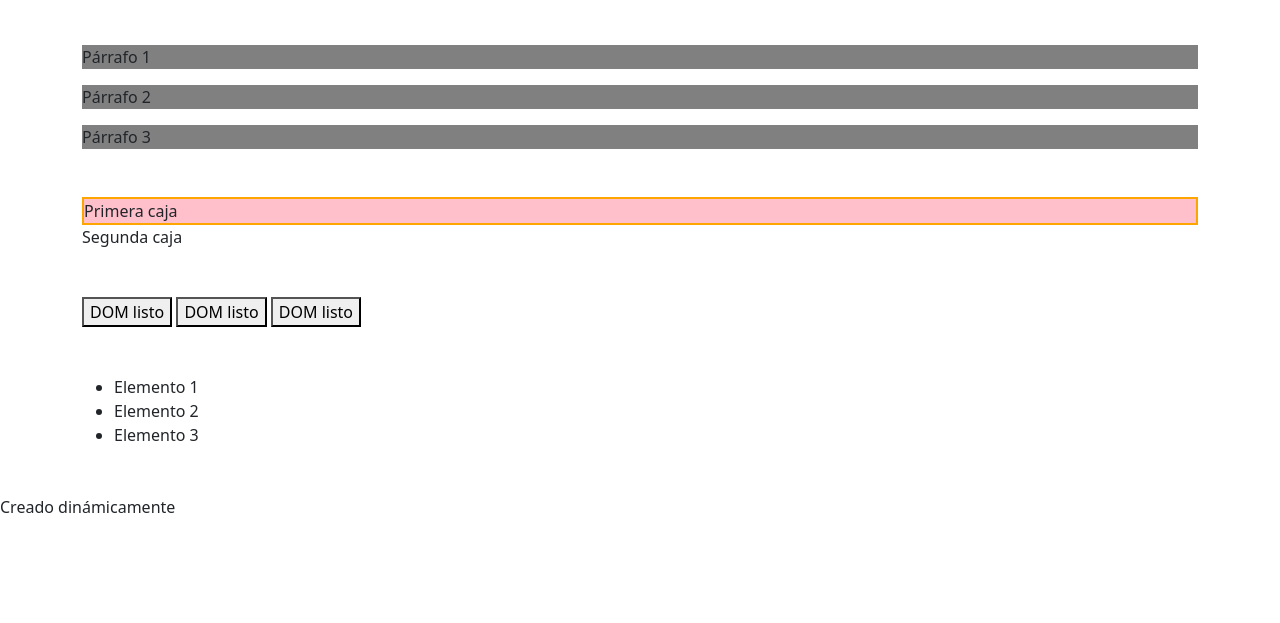
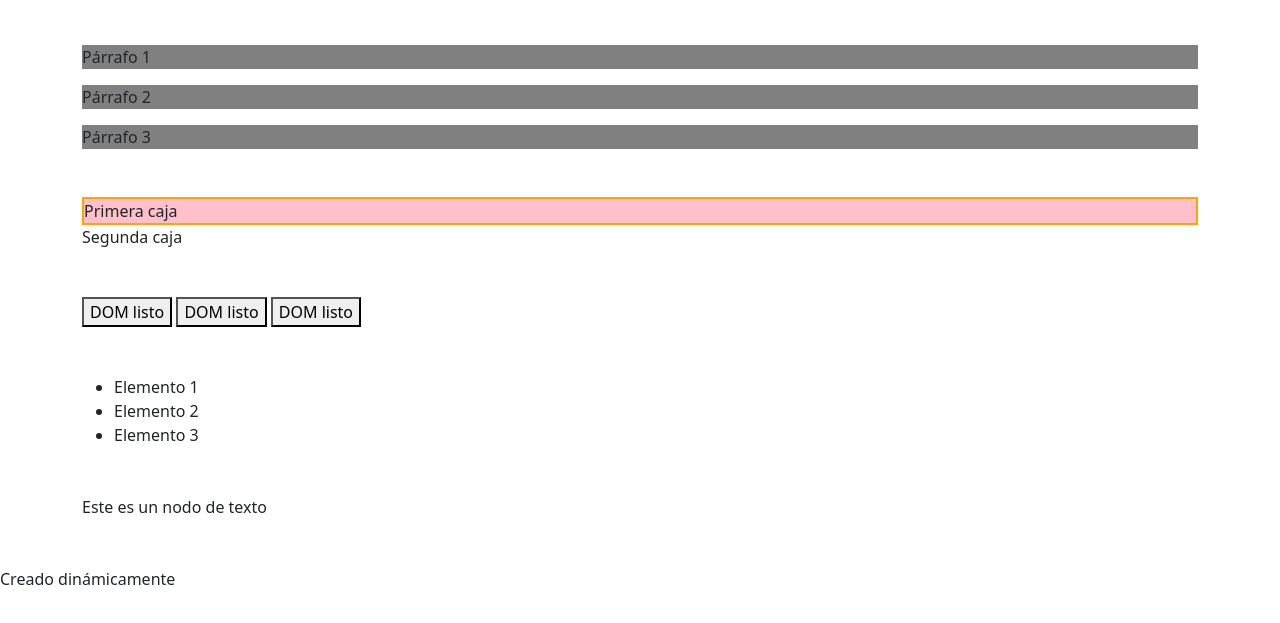
Before and after one commit to CRISROMSAL/practica_dom_json, a plain HTML site: page index.html in a window 1280 px wide. Shown: the part 131-754 px from the top of the page. Drawn offline with nearby package versions, Linux system fonts and the light colour scheme.

Commit message:
Ejercicio 7

```diff
--- a/index.html
+++ b/index.html
@@ -42,8 +42,12 @@
         </ul>
     </div>
 
+    <!-- Ejercicio 7 -->
+    <div class="container my-5">
+        <div id="contenedor"></div>
+    </div>
+    <script src="script.js"></script>
 
 
-    <script src="script.js"></script>
 </body>
 </html>
--- a/script.js
+++ b/script.js
@@ -44,3 +44,7 @@ console.log('querySelectorAll (estática):', listaEstatica.length);//Muestra por
 const nuevoParrafo = document.createElement('p');
 nuevoParrafo.textContent = 'Creado dinámicamente';
 document.body.appendChild(nuevoParrafo);
+
+//Ejercicio 7: Crear nodos de texto
+const nodoTexto = document.createTextNode('Este es un nodo de texto');
+document.getElementById('contenedor').appendChild(nodoTexto);
```
